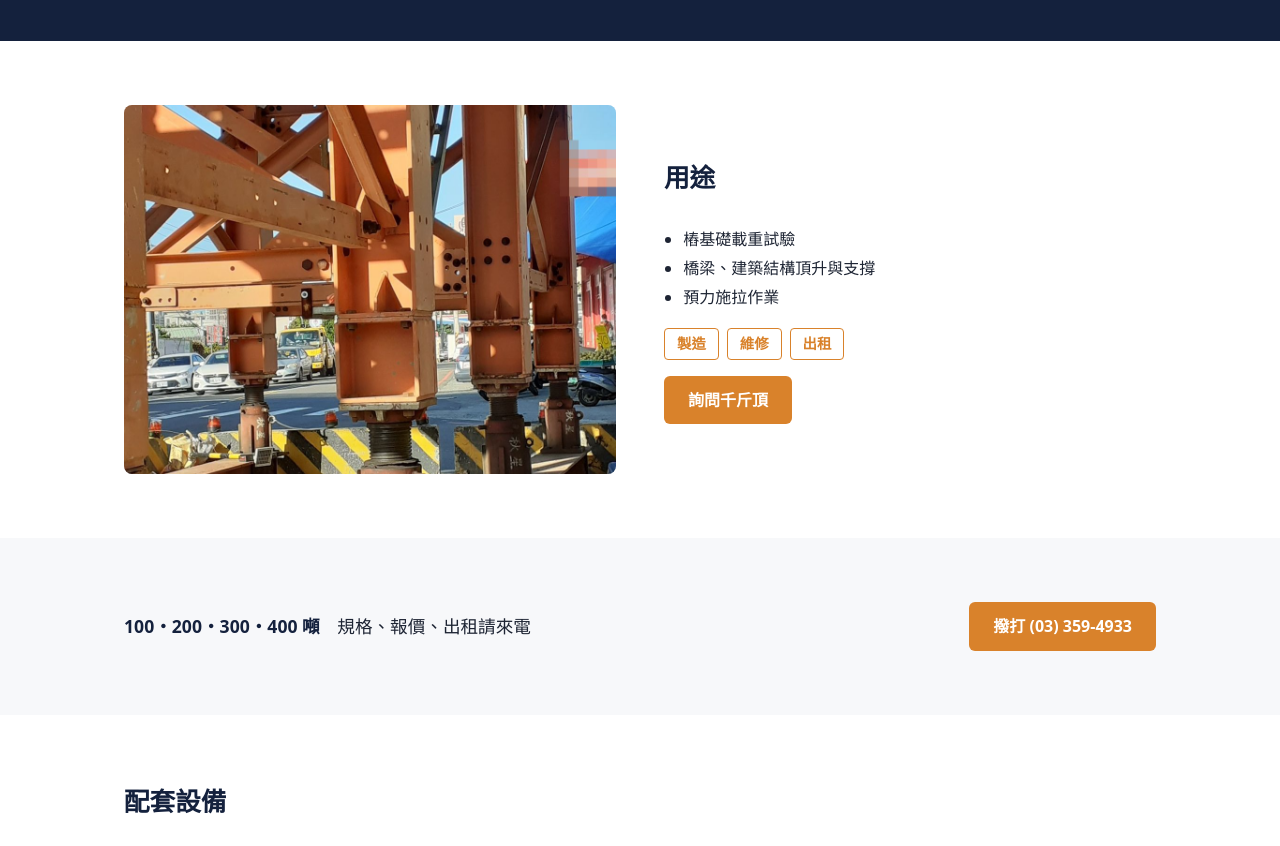
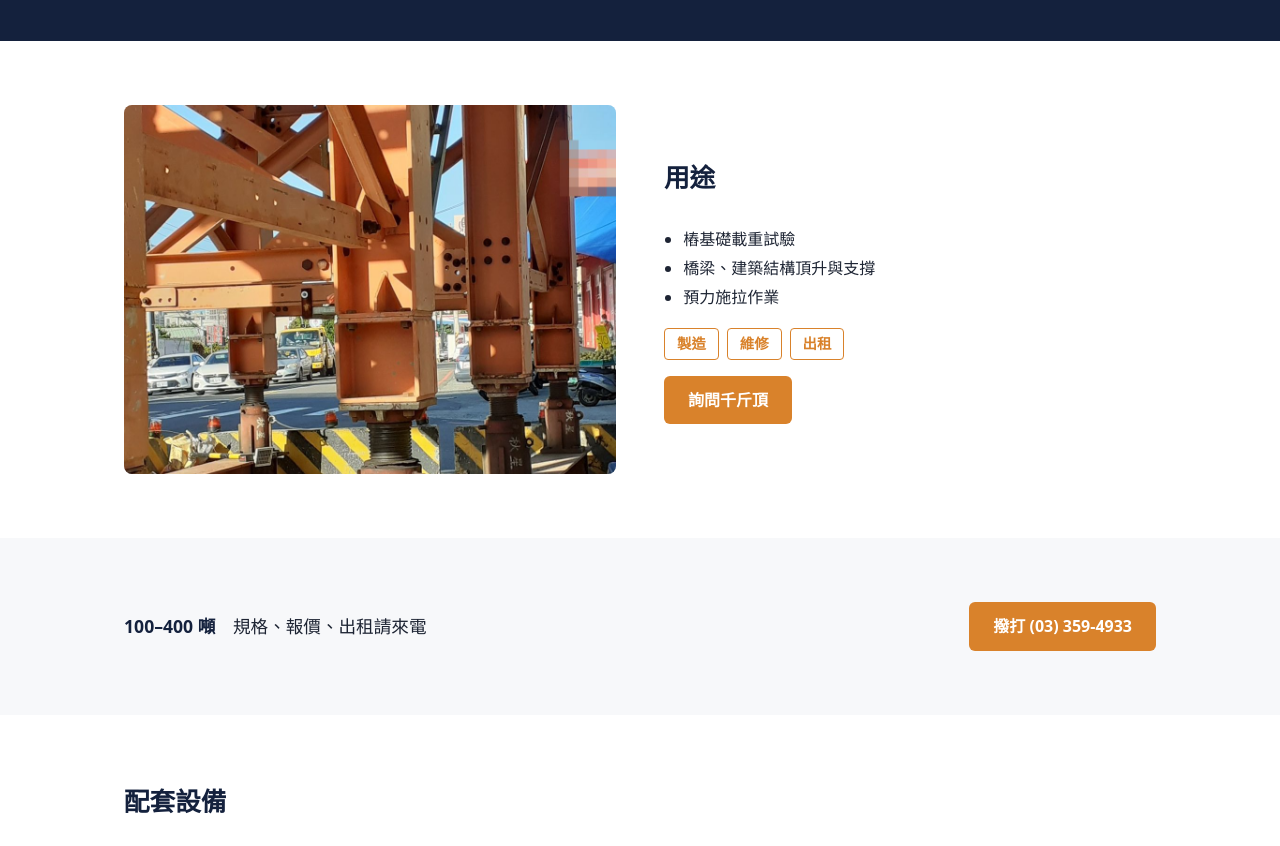
Before and after one commit to choxing-tw/choxing-website, a plain HTML site: page jack.html in a window 1280 px wide. Shown: the part 207-1053 px from the top of the page. Drawn offline with Linux system fonts and the light colour scheme.

Commit message:
千斤頂噸數統一寫 100–400 噸
Co-Authored-By: Claude Opus 5.5 <noreply@anthropic.com>
Claude-Session: https://claude.ai/code/session_01Xkdx3nA27CKUcSW3yAqiEk

```diff
--- a/jack.html
+++ b/jack.html
@@ -75,7 +75,7 @@
 
   <section class="section-soft">
     <div class="container call-box">
-      <p><strong>100・200・300・400 噸</strong>　規格、報價、出租請來電</p>
+      <p><strong>100–400 噸</strong>　規格、報價、出租請來電</p>
       <a class="btn btn-primary" href="tel:+88633594933">撥打 (03) 359-4933</a>
     </div>
   </section>
```
